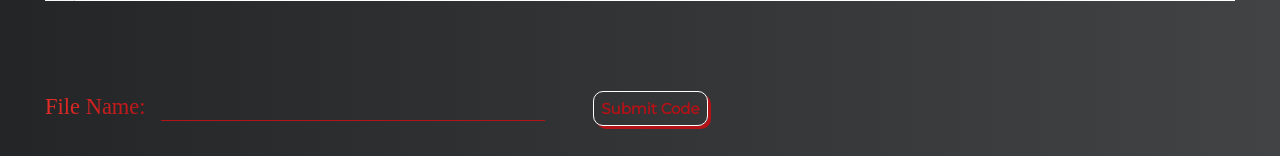
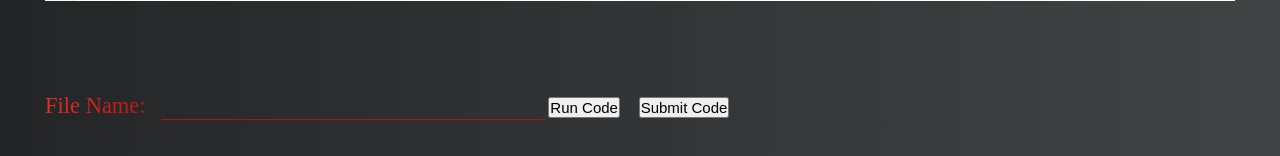
Before and after one commit to dhairyaj/Embedded-Editor, a Flask app: template templates/index.html in a window 1280 px wide. Shown: the part 644-800 px from the top of the page. Run offline with Flask 2, Linux system fonts and the light colour scheme; the template is opened without the code that fills it, so the values that code supplies are empty; some web fonts are replaced.

Commit message:
Add separate submit button

```diff
--- a/app.py
+++ b/app.py
@@ -25,6 +25,28 @@ def run():
 
 	if request.method == 'POST':
 
+		code = request.form['code']
+		filename = "static/codes/" + request.form['filename']
+
+		file = open(filename, "w")
+		file.write(code)
+		file.close()
+
+		text = subprocess.getoutput('./pulse ' + filename)
+
+		icon = 'error'
+		title = 'Error'
+		if('[line' not in text and '== code ==' in text):
+			icon = 'success'
+			title = 'Success'
+
+	return jsonify({"icon": icon, "title": title, "text": text})
+
+@app.route('/submit', methods=['POST'])
+def submit():
+
+	if request.method == 'POST':
+
 		S3_BUCKET = os.environ.get('S3_BUCKET')
 
 		code = request.form['code']
@@ -38,10 +60,11 @@ def run():
 		text = subprocess.getoutput('./pulse ' + filename)
 
 		icon = 'error'
-		title = 'Interpret Error'
+		title = 'Error'
 		if('[line' not in text and '== code ==' in text):
 			icon = 'success'
-			title = 'Interpreted Successfully'
+			title = 'Success'
+			text = 'Submitted successfully to S3!'
 
 			s3 = boto3.resource('s3')
 
--- a/static/css/style.css
+++ b/static/css/style.css
@@ -57,7 +57,7 @@ label {
     border-right: none;
     color: white;
 }
-#submit {
+.button {
     margin-top: 3rem;
     margin-left: 3rem;
     font-size: 1rem;
@@ -71,7 +71,7 @@ label {
     font-weight: 700;
 }
 
-#submit:hover {
+.button:hover {
     background: linear-gradient(to right, #e52d27, #b31217);
     color: white;
     box-shadow: 2px 2px #fafafa;
--- a/static/js/main.js
+++ b/static/js/main.js
@@ -12,6 +12,33 @@ CodeMirror.commands.autocomplete = function(cm) {
      CodeMirror.simpleHint(cm, CodeMirror.pythonHint);
 }
 
+$("#run").click(function() {
+	var code = editor.getValue() + "\n";
+	var filename = $("#filename").val();
+
+	if(!code || !filename) {
+		Swal.fire({
+		  icon: 'error',
+		  title: 'Error',
+		  text: 'Both inputs are required!'
+		});
+	} else {
+		$.ajax({
+			url: "/run",
+			type: "post",
+			dataType: "json",
+			data: {"code": code, "filename": filename},
+			success: function(result) {
+				Swal.fire({
+					icon: result.icon,
+					title: result.title,
+					html: "<pre style='text-align: left;'>" + result.text + "</pre>"
+				})
+			}
+		});
+	}
+});
+
 $("#submit").click(function() {
 	var code = editor.getValue() + "\n";
 	var filename = $("#filename").val();
@@ -24,7 +51,7 @@ $("#submit").click(function() {
 		});
 	} else {
 		$.ajax({
-			url: "/run",
+			url: "/submit",
 			type: "post",
 			dataType: "json",
 			data: {"code": code, "filename": filename},
--- a/templates/index.html
+++ b/templates/index.html
@@ -29,7 +29,9 @@
 		<label for="filename">File Name: &nbsp;</label>
 		<input type="text" id="filename">
 
-		<input type="button" id="submit" value="Submit Code">
+		<input type="button" class="class" id="run" value="Run Code"> &nbsp; &nbsp;
+		<input type="button" class="class" id="submit" value="Submit Code">
+
 
 		<!--Codemirror JS-->
 		<script src="static/js/codemirror.js"></script>
```
